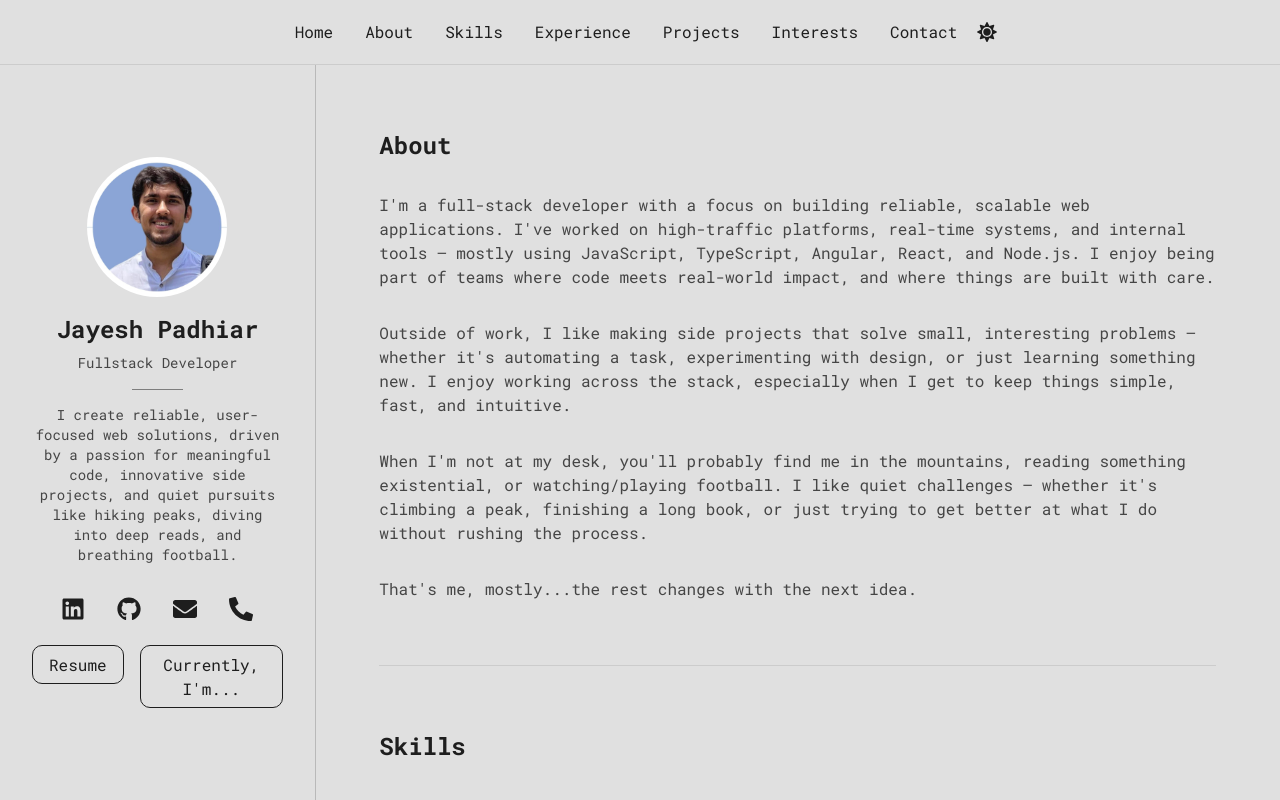
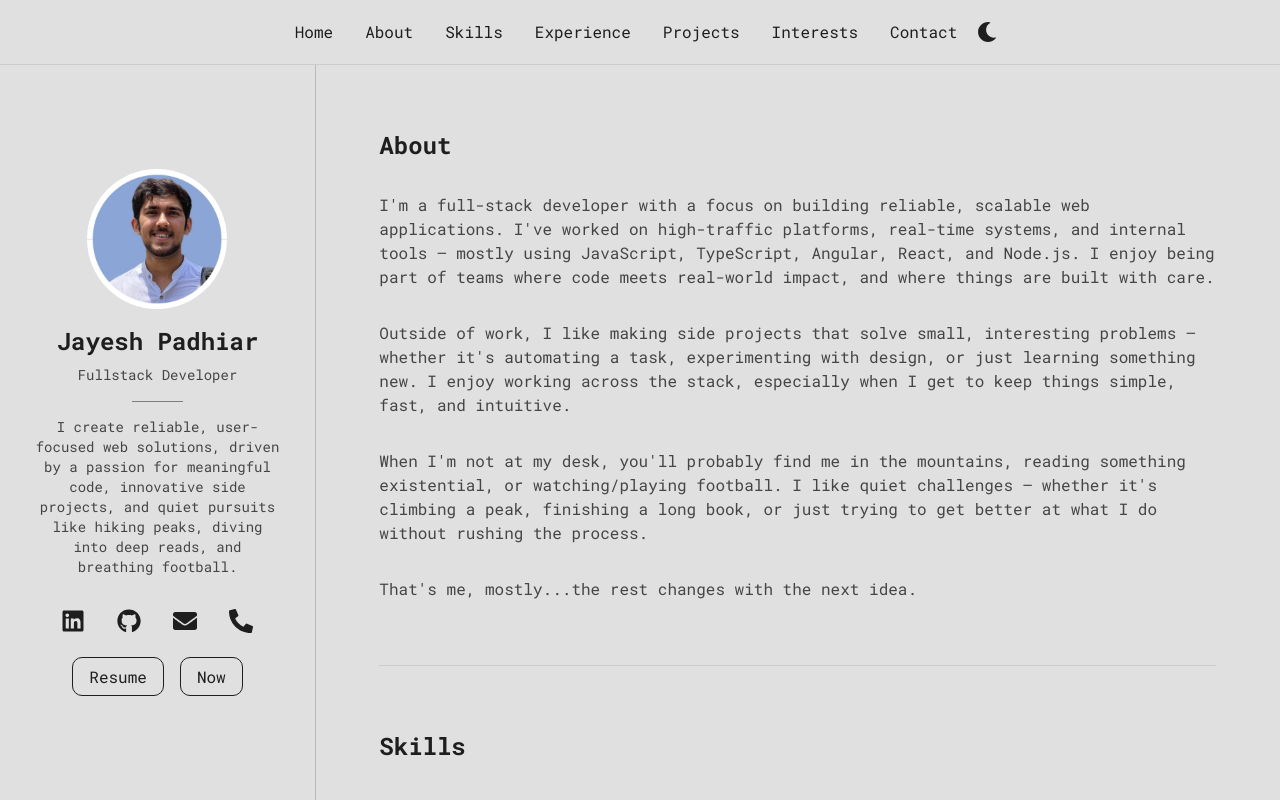
Before and after one commit to JayeshPadhiar/jayeshpadhiar.github.io, a Next.js app: page / in a window 1280 px wide. Built offline with nearby package versions, Linux system fonts and the light colour scheme.

Commit message:
minor changes

```diff
--- a/src/components/Header.tsx
+++ b/src/components/Header.tsx
@@ -3,7 +3,7 @@ import { useState } from "react";
 import { FaSun, FaMoon } from "react-icons/fa";
 
 export default function Header() {
-  const [theme, setTheme] = useState('dark');
+  const [theme, setTheme] = useState('light');
   const tabs = [
     {
       name: "Home",
--- a/src/components/Hero.tsx
+++ b/src/components/Hero.tsx
@@ -1,5 +1,5 @@
 import Image from "next/image";
-import { FaArrowRight, FaEnvelope, FaGithub, FaLinkedin, FaPhoneAlt, FaQuestion } from "react-icons/fa";
+import { FaEnvelope, FaGithub, FaLinkedin, FaPhoneAlt } from "react-icons/fa";
 
 export default function Hero() {
   return (
@@ -27,10 +27,10 @@ export default function Hero() {
       </div>
       <div className="flex gap-4 mt-6">
         <a href="/files/Jayesh_Padhiar_Resume.pdf" target="_blank" rel="noopener noreferrer">
-          <button className="bg-secondary-foreground text-background px-6 py-2 rounded-md hover:bg-secondary-foreground/90 transition-colors duration-200">Resume</button>
+          <button>Resume</button>
         </a>
         <a href="/now">
-          <button className="bg-secondary-foreground text-background px-6 py-2 rounded-md hover:bg-secondary-foreground/90 transition-colors duration-200">Currently, I'm...</button>
+          <button>Now</button>
         </a>
       </div>
     </section>
```
